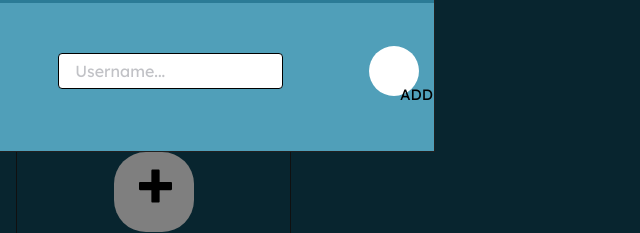
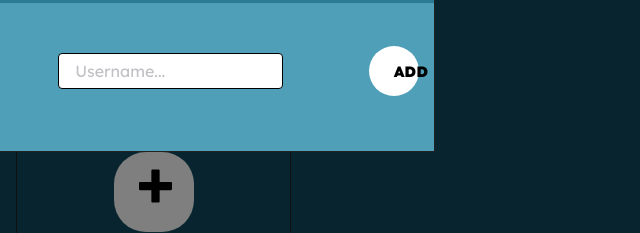
Before and after one commit to jeff-rey-wang/porofile, a website built with Parcel: page comparison-page.html in a window 1280 px wide. Both pictures are taken after a click on the button 793 px from the left and 540 px from the top of the page. Shown: the part 348-581 px from the top of the page, 640-1280 px from the left. Built offline with nearby package versions, Linux system fonts and the light colour scheme; a script that the page names is missing.

Commit message:
Made 'ADD' button be the whole button, not just the text

```diff
--- a/comparison-page.css
+++ b/comparison-page.css
@@ -1225,5 +1225,5 @@
 }
 .add-add-button {
   font-size: 15px;
-  margin-top: 45%;
+  margin-top: 32%;
 }
--- a/comparison-page.html
+++ b/comparison-page.html
@@ -756,14 +756,14 @@
                 placeholder="Username..."
                 class="add-new-profile-popup-textinput input"
               />
+              <button
+                  type="button"
+                  onclick="remove_popup()"
+                >
               <div
                 id="add_new_user_button"
                 class="add-new-profile-popup-button button"
               >
-              <button
-                  type="button"
-                  onclick="remove_popup()"
-                >
                 <div class="add-add-button">ADD
                   <path
                     d="M658.286 475.429c0-141.143-114.857-256-256-256s-256 114.857-256 256 114.857 256 256 256 256-114.857 256-256zM950.857 950.857c0 40-33.143 73.143-73.143 73.143-19.429 0-38.286-8-51.429-21.714l-196-195.429c-66.857 46.286-146.857 70.857-228 70.857-222.286 0-402.286-180-402.286-402.286s180-402.286 402.286-402.286 402.286 180 402.286 402.286c0 81.143-24.571 161.143-70.857 228l196 196c13.143 13.143 21.143 32 21.143 51.429z"
```
